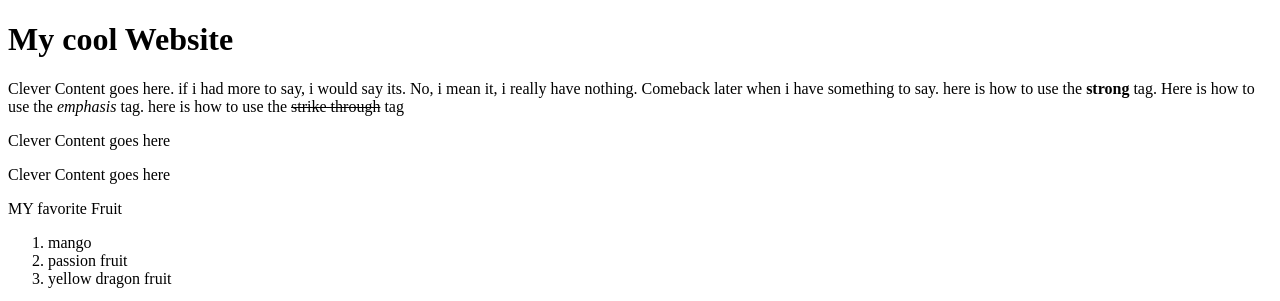
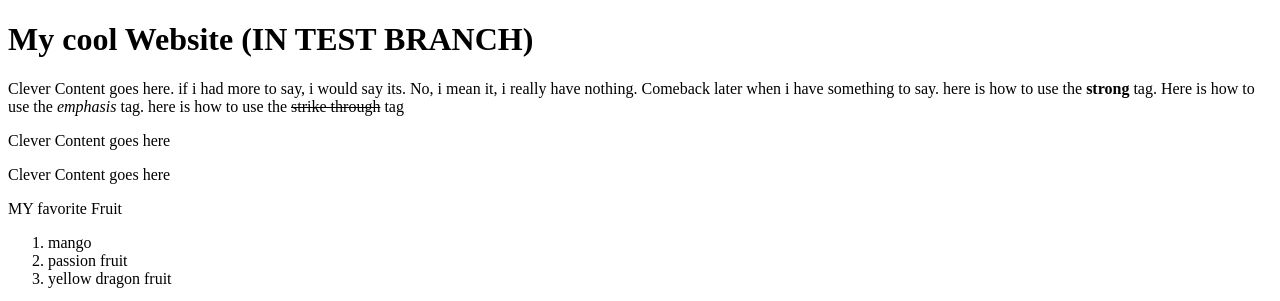
Before and after one commit to chanelbumatay/IT116-stylin-with-css, a plain HTML site: page index.html in a window 1280 px wide. Shown: the top 301 px of the page. Drawn offline with Linux system fonts and the light colour scheme.

Commit message:
Update index.html

```diff
--- a/index.html
+++ b/index.html
@@ -5,7 +5,7 @@
     <title>My First HTML</title>
   </head>
   <body>
-    <h1>My cool Website</h1>
+    <h1>My cool Website (IN TEST BRANCH)</h1>
     <p>Clever Content goes here. if i had more to say, i would say its. No, i mean it, i really have nothing. Comeback later when i have something to say. here is how to use the <strong>strong</strong> tag. Here is how to use the <em>emphasis</em> tag. here is how to use the <strike>strike through</strike> tag</p>
     <p>Clever Content goes here</p>
     <p>Clever Content goes here</p>
```
